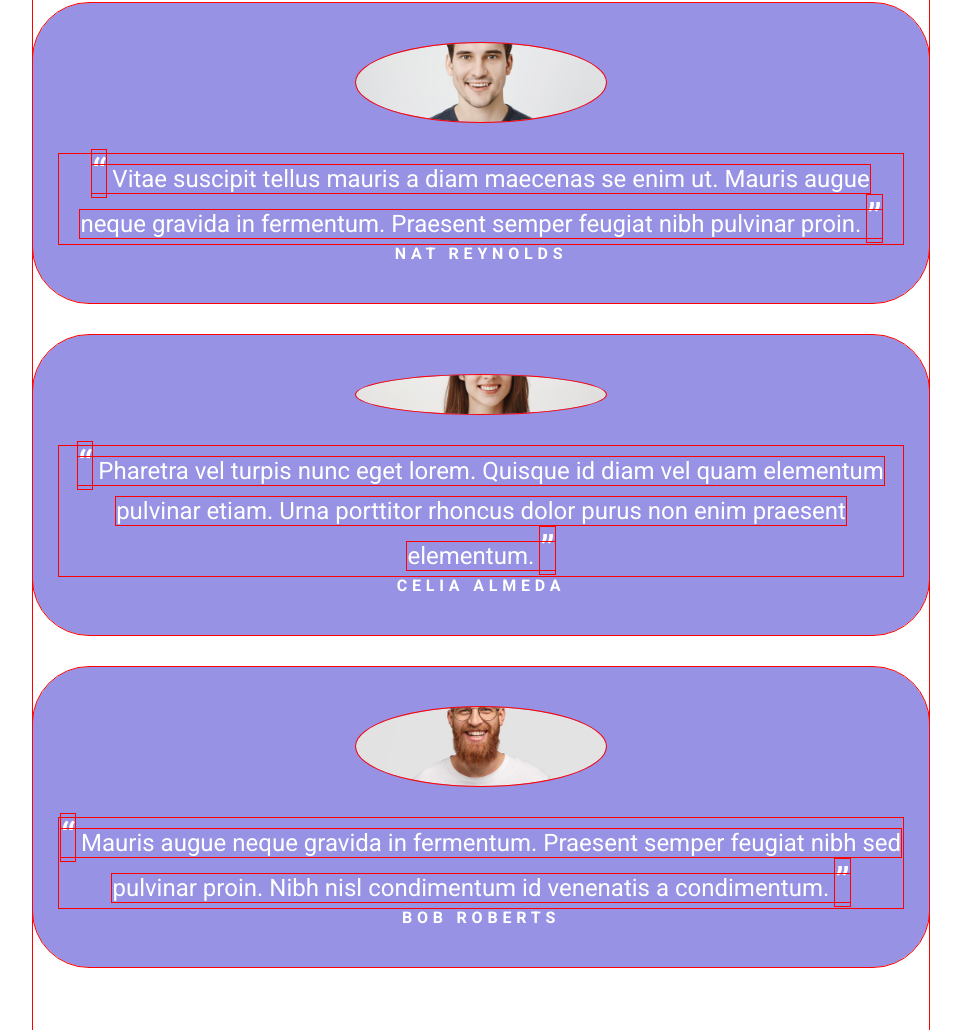
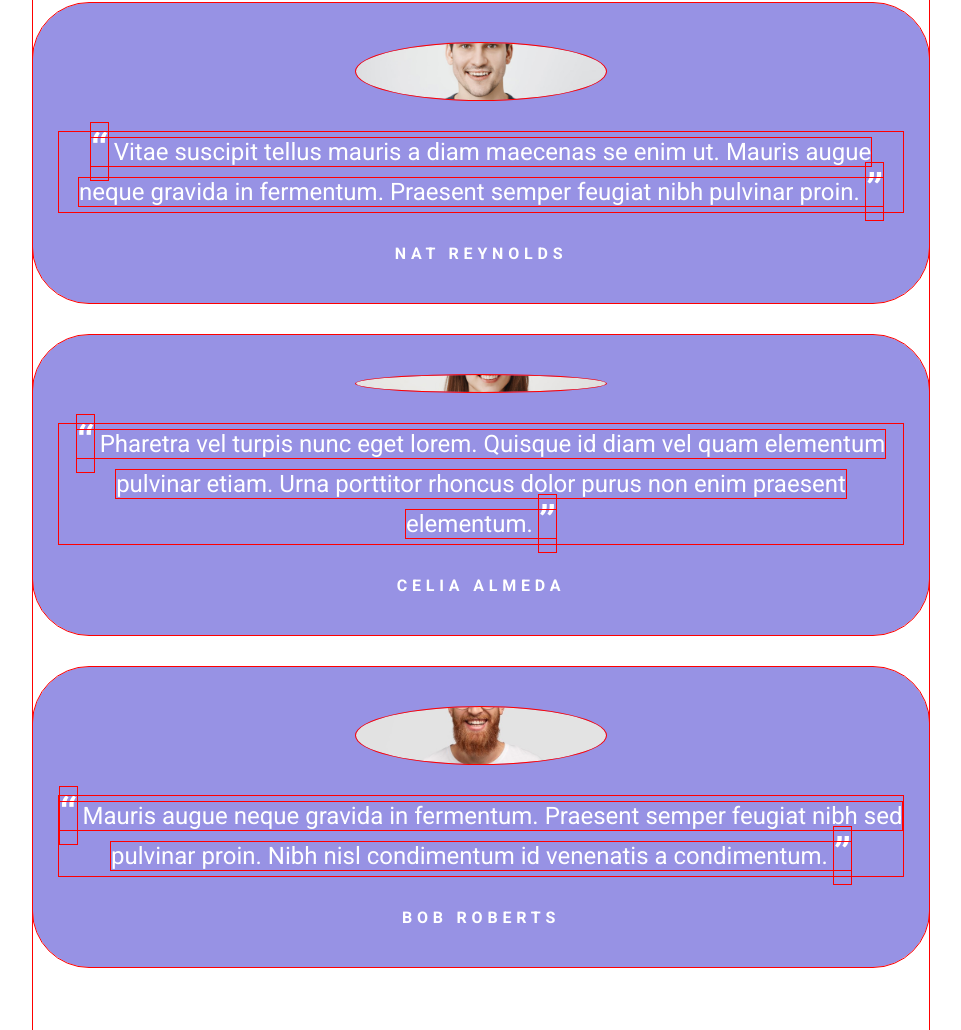
Before and after one commit to ruggerifrancesco/htmlcss-responsive-layout, a plain HTML site: page index.html in a window 1280 px wide. Shown: the part 2752-3782 px from the top of the page, without its empty margins (159-1120 px from the left). Drawn offline with Linux system fonts and the light colour scheme.

Commit message:
Fixed all styling layout for partner cards

```diff
--- a/assets/css/style.css
+++ b/assets/css/style.css
@@ -371,7 +371,6 @@ img {
 .part-card {
     flex-direction: column;
     align-items: center;
-    height: 600px;
     width: 100%;
     border-radius: var(--comments-border-rd);
     background-color: var(--color-lilla);
@@ -405,14 +404,17 @@ img {
         color: var(--color-white);
         font-weight: 700;
         letter-spacing: 0.3rem;
+        margin-top: 2rem;
     }
     .double-quote::before {
         content: open-quote;
-        font-size: 2.5rem;
+        font-size: 3rem;
+        vertical-align: bottom;
     }
     .double-quote::after {
         content: close-quote;
-        font-size: 2.5rem;
+        font-size: 3rem;
+        vertical-align: bottom;
     }
 
     /* Media query */
```
